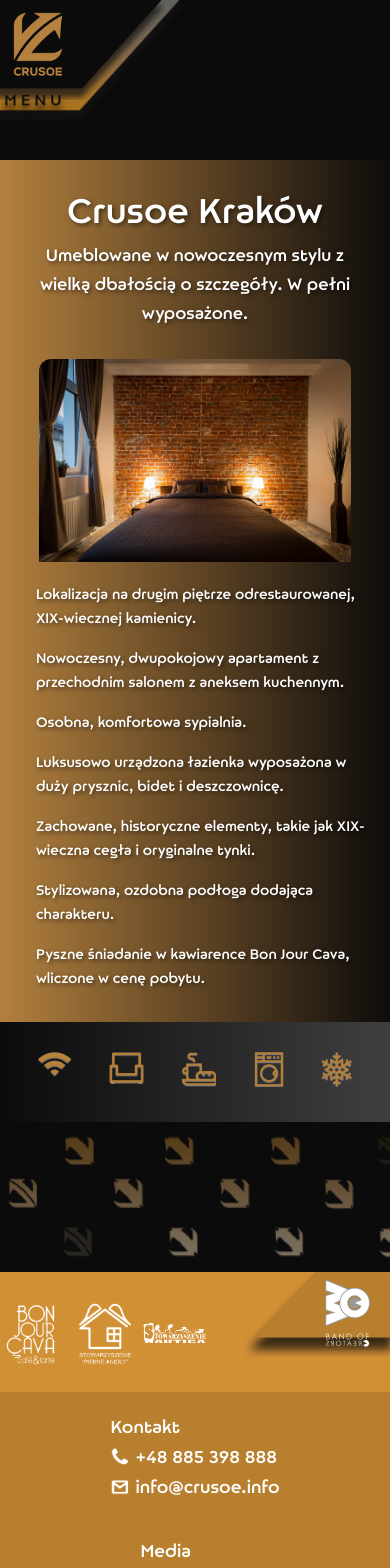
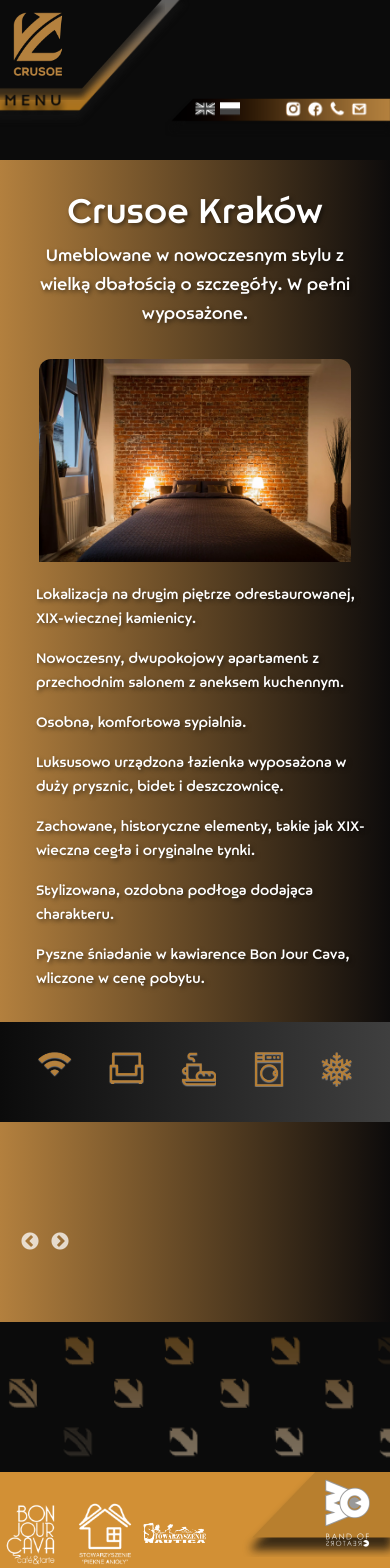
Before and after one commit to MateuszKarpowicz/kruzo, a React (Create React App) app: page /apartments in a window 390 px wide. Shown: the top 1568 px of the page. Built offline with nearby package versions, Linux system fonts and the light colour scheme; the HTML template or start-up script is replaced by a standard one.

Commit message:
ALMOST TO DEPLOY

```diff
--- a/package.json
+++ b/package.json
@@ -13,6 +13,7 @@
     "react-bootstrap": "^2.7.4",
     "react-dom": "^18.2.0",
     "react-i18next": "^12.3.0",
+    "react-image-gallery": "^1.2.11",
     "react-leaflet": "^4.2.1",
     "react-router-dom": "^6.11.2",
     "react-scripts": "5.0.1",
--- a/src/components/ApartmentCard.js
+++ b/src/components/ApartmentCard.js
@@ -1,6 +1,14 @@
 import React from 'react';
 import { useTranslation } from 'react-i18next';
-import Image from '../assets/apartment/image1.webp'
+import Slider from "react-slick";
+import "slick-carousel/slick/slick.css";
+import "slick-carousel/slick/slick-theme.css";
+import Image1 from '../assets/apartment/image6.webp';
+import Image2 from '../assets/apartment/image2.webp';
+import Image3 from '../assets/apartment/image13.webp';
+import Image4 from '../assets/apartment/image14.webp';
+import Image5 from '../assets/apartment/image5.webp';
+import ImageBig from '../assets/apartment/image1.webp'
 import HighlightsApartmentCard from "./HighlightsApartmentCard";
 import ApartmentCardGraphic from "../assets/apartmentcard/apartments-card-texture-down.png";
 
@@ -9,17 +17,42 @@
 const ApartmentCard = () => {
     const { t } = useTranslation();
 
+    const images = [Image1, Image2, Image3, Image4, Image5];
+
+    var settings = {
+        dots: false,
+        infinite: true,
+        speed: 2000,
+        slidesToShow: 5,
+        slidesToScroll: 1,
+        autoplay: true,
+        autoplaySpeed: 2000,
+        responsive: [
+            {
+                breakpoint: 768,
+                settings: {
+                    slidesToShow: 1
+                }
+            },
+            {
+                breakpoint: 1170,
+                settings: {
+                    slidesToShow: 3
+                }
+            }
+        ]
+    };
+
     return (
         <div className="apartment-card">
             <div className="apartment-card-title">
                 <h3>{t('apartmentCard.title')}</h3>
                 <p>{t('apartmentCard.titlePS')}</p>
-
             </div>
             <div className="apartment-card-content">
                 <div className="apartment-card-content-up">
                     <div className="apartment-card-image">
-                <img src={Image} alt="apartment" />
+                        <img src={ImageBig} alt="apartment" />
                         <div className="apartment-card-features-txt">
                             <p>{t('apartmentCard.feature1')}</p>
                             <p>{t('apartmentCard.feature2')}</p>
@@ -31,14 +64,25 @@
                         </div>
                     </div>
                 </div>
+
                 <div className="apartment-card-content-down">
                     <div className="apartment-card-content-highlights">
                         <HighlightsApartmentCard />
                     </div>
+                    <div className="apartment-card-content-mid">
+                        <div className="apartment-card-slick-slide">
+                        <Slider {...settings}>
+                            {images.map((image, index) => (
+                                <div key={index}>
+                                    <img src={image} alt={`apartment ${index}`} className="apartment-card-small-image"/>
+                                </div>
+                            ))}
+                        </Slider>
+                        </div>
+                    </div>
                     <div className="apartment-card-graphic">
                         <img src={ApartmentCardGraphic} alt="apartment-card-graphic" />
                     </div>
-
                 </div>
             </div>
         </div>
--- a/src/components/BootstrapReviewCarusel.js
+++ b/src/components/BootstrapReviewCarusel.js
@@ -16,7 +16,7 @@
         text: t(`reviews.${id}.text`),
     });
 
-    const reviews = ['review1', 'review2', 'review3', 'review4'].map(review);
+    const reviews = ['review1', 'review2', 'review3'].map(review);
 
     const [images, setImages] = useState([]);
 
--- a/src/components/RoomAdminCalendar.js
+++ b/src/components/RoomAdminCalendar.js
@@ -6,7 +6,7 @@
     useEffect(() => {
         const iframe = iframeRef.current;
         const raMessageReceiver = (event) => {
-            if (!event.data.sender || "ra-calendar-single-4d4419f19b95016e7957a397845b32e1" !== event.data.sender) { return; }
+            if (!event.data.sender || "ra-calendar-single-630d9af10122cdf9de865fb57b257b5e" !== event.data.sender) { return; }
             if (event.data.height) { iframe.style.height = (event.data.height + 10) + "px"; }
         };
         window.addEventListener("message", raMessageReceiver, false);
@@ -15,7 +15,7 @@
             try {
                 iframe.contentWindow.postMessage({
                     location: window.location.toString(),
-                    setup: { autoHeight: true, senderName : "ra-calendar-single-4d4419f19b95016e7957a397845b32e1" }
+                    setup: { autoHeight: true, senderName : "ra-calendar-single-630d9af10122cdf9de865fb57b257b5e" }
                 }, "*");
             } catch (e) { console.error(e); }
         };
@@ -28,7 +28,7 @@
 
     return (
         <div>
-            <iframe ref={iframeRef} id="ra-calendar-single-4d4419f19b95016e7957a397845b32e1" style={{width: '100%', height:'540px', border: 'none', padding: '0'}} src="//roomadmin.pl/widget/calendar-single/index?fh=cb81a00010bac72ae34311a71a167a269d02ac71&rid=77600&disableReservationButton=1&n=6&style=%7B%22color_accent%22%3A%22%23A1195B%22%2C%22color_bg%22%3A%22%23FFFFFF%22%7D"></iframe>
+            <iframe ref={iframeRef} id="ra-calendar-single-630d9af10122cdf9de865fb57b257b5e" style={{width: '100%', height:'540px', border: 'none', padding: '0'}} src="//roomadmin.pl/widget/calendar-single/index?fh=cb81a00010bac72ae34311a71a167a269d02ac71&rid=77600&disableReservationButton=1&n=6&style=%7B%22color_accent%22%3A%22%23b4813e%22%2C%22color_bg%22%3A%22%23808080%22%7D"></iframe>
             <a href="https://roomadmin.pl">program dla obiektów noclegowych - roomadmin.pl</a>
         </div>
     );
--- a/src/global.css
+++ b/src/global.css
@@ -652,6 +652,7 @@
         transform-origin: right center;
         position: absolute;
         right: 0;
+        z-index: 50;
     }
 
 
--- a/src/scss/ApartmentCard.scss
+++ b/src/scss/ApartmentCard.scss
@@ -3,6 +3,9 @@
   src: url('../fonts/Nineteenth.woff2') format('woff2'),
   url('../fonts/Nineteenth.woff') format('woff');
 }
+
+
+
 
 .apartment-card {
   font-family: Nineteenth;
@@ -136,3 +139,56 @@
     }
 }
 }
+.apartment-card-content-mid {
+  display: flex;
+  flex-wrap: wrap;
+    width: 100%;
+
+  .apartment-card-slick-slide {
+    display: flex;
+    flex-direction: row;
+    width: 100%;
+    height: 200px;
+
+      img.apartment-card-small-image {
+        flex-shrink: 0;
+        width: 100%;
+
+
+
+        object-fit: cover;
+        filter: brightness(70%);
+        transition: all 0.3s ease-in-out;
+        height: 200px;
+      }
+        img.apartment-card-small-image:hover {
+            filter: brightness(100%);
+            transform: scale(1.1);
+        }
+    }
+
+  }
+
+@media screen and (max-width: 700px) {
+  .apartment-card-content-mid {
+    width: 100%;
+    height: 200px;
+    padding-left: 25px;
+    .apartment-card-slick-slide{
+      width: 100%;
+      margin: 20px;
+      img.apartment-card-small-image {
+        width: 100%;
+        filter: brightness(70%);
+        transition: all 0.3s ease-in-out;
+        height: 200px;
+        align-content: center;
+        justify-content: center;
+      }}}}
+@media screen and (max-width: 1170px) {
+  .apartment-card-content-mid {
+    .apartment-card-slick-slide {
+      img.apartment-card-small-image {
+        width: 100%;
+        height: 200px;
+      }}}}
--- a/src/scss/BootstrapReviewCarusel.scss
+++ b/src/scss/BootstrapReviewCarusel.scss
@@ -16,11 +16,19 @@
 .reviews-header{
     display: flex;
     justify-content: center;
-    margin-top: 30px;
+    margin-top: 10px;
+}
+
+.review-text{
+  font-size: 1.3em;
+}
+.review-author {
+  font-size: 1.2em;
+  font-weight: bold;
 }
 @media screen and (max-width: 1440px){
   .reviews-header{
-    font-size: 2em;
+    font-size: 1.5em;
     padding-top: 10px;
   }
   .review-container{
--- a/src/scss/BootstrapSlider.scss
+++ b/src/scss/BootstrapSlider.scss
@@ -1,30 +1,32 @@
 .content-slider{
   position: relative;
-  width:400px !important;
+  width:500px !important;
   height: 400px !important;
   img{
   border: 5px solid white;
   border-radius:20px;
-  width:400px !important;
+  width:450px !important;
   height: 400px !important;
+
   }
 }
 @media screen and (max-width: 1170px){
   .content-slider{
-    width:220px !important;
+    width:260px !important;
     height: 220px !important;
+
     img{
-    width: 220px !important;
+    width: 260px !important;
     height: 220px !important;
     }
 }
 }
 @media screen and (max-width: 700px){
   .content-slider{
-    width: 200px !important;
+    width: 250px !important;
     height: 200px !important;
     img{
-    width: 200px !important;
+    width: 250px !important;
     height: 200px !important;
     }
 }
```
Also changed, not shown: src/components/RoomAdminWidget.js (+11 -4 lines), 1 other file (tests, documents, lock files or other folders). Lines whose indentation alone changed are shown as unchanged.
